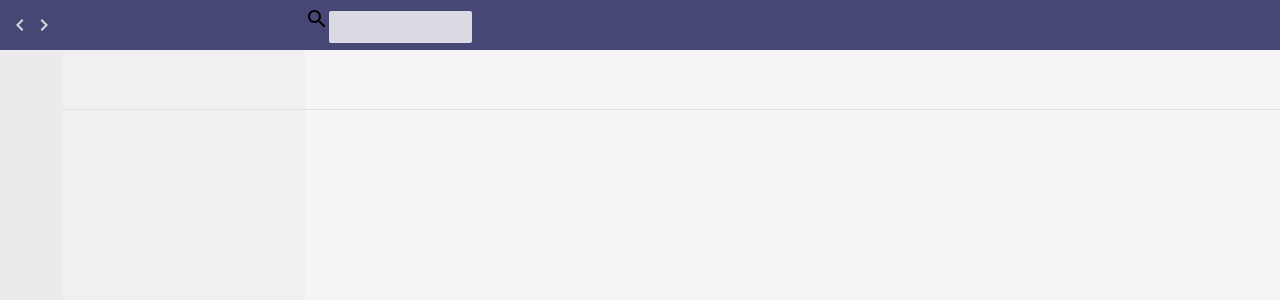
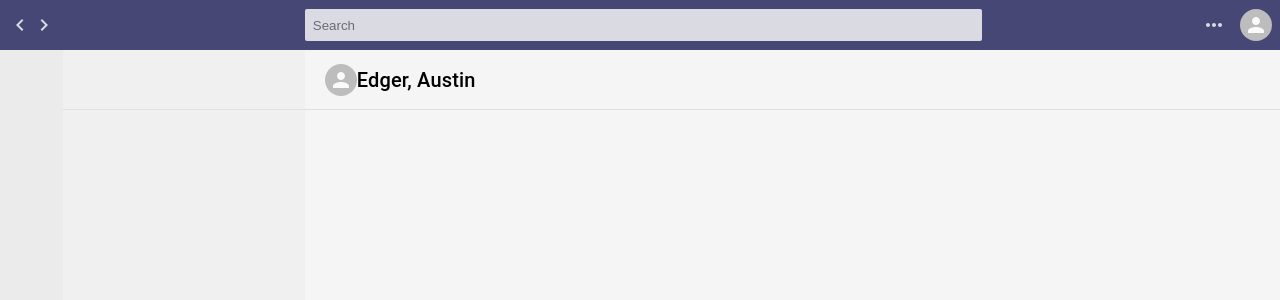
Before and after one commit to austinedger0811/microsoft-teams, a React (Create React App) app in the folder frontend/: page / in a window 1280 px wide. Shown: the top 300 px of the page. Built offline with nearby package versions, Linux system fonts and the light colour scheme.

Commit message:
Worked through navbar section

```diff
--- a/frontend/src/components/ChatArea.js
+++ b/frontend/src/components/ChatArea.js
@@ -1,19 +1,23 @@
 import React from 'react'
 import styled from 'styled-components'
+import Typography from '@material-ui/core/Typography'
 import SearchIcon from '@material-ui/icons/Search'
+import Avatar from '@material-ui/core/Avatar'
+import MoreHorizIcon from '@material-ui/icons/MoreHoriz'
 
 const ChatArea = () => {
 	return (
 		<Container>
 			<NavBar>
-				<SearchBarContainer>
-					<SearchIcon/>
-					<SearchBar type="search" />
-				</SearchBarContainer>
-
+				<SearchBar type="search" placeholder="Search" />
+				<NavButtonContainer>
+					<SettingsButton />
+					<AvatarIcon />
+				</NavButtonContainer>
 			</NavBar>
 			<Header>
-
+				<AvatarIcon />
+				<Typography variant="h6">Edger, Austin</Typography>
 			</Header>
 			<ChatContainer>
 
@@ -35,17 +39,41 @@ const NavBar = styled.div`
 	flex-shrink: 0;
 	height: 50px;
 	background-color: #464775;
-	//justify-content: space-between;
+	justify-content: space-between;
 	align-items: center;
+	padding-right: 8px;
 `;
 
-const SearchBarContainer = styled.div`
+const NavButtonContainer = styled.div`
+	display: flex;
+	align-items: center;
+	justify-content: space-between;
+	width: 70px;
 
 `;
 
+const SettingsButton = styled(MoreHorizIcon)`
+	&& {
+		color: white;
+		cursor: pointer;
+		opacity: 0.8;
+	}
+`;
+
+const AvatarIcon = styled(Avatar)`
+&& {
+		cursor: pointer;
+		height: 32px;
+		width: 32px;
+	}
+`;
+
 const Header = styled.div`
+	display: flex;
 	flex-shrink: 0;
+	align-items: center;
 	height: 60px;
+	padding: 20px;
 	background-color: #F5F5F5;
 	border-bottom: solid 1px #E0E0E0;
 `;
@@ -58,10 +86,8 @@ const ChatContainer = styled.div`
 const SearchBar = styled.input`
 	height: 32px;
 	width: 70%;
+	padding: 8px;
 	border-radius: 2px;
 	border: none;
 	opacity: 0.8;
-
-
-
 `;
```
